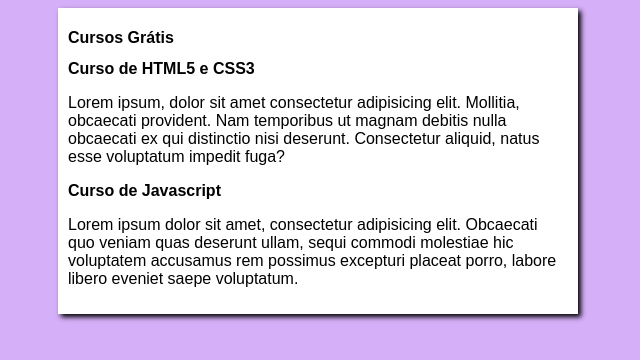
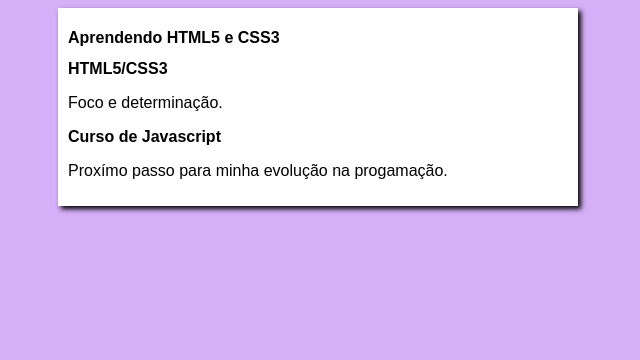
Before and after one commit to caiotenori0/projeto-site, a plain HTML site: page index.html in a window 1280 px wide. Shown: the whole page, without its empty margins (322-962 px from the left). Drawn offline with Linux system fonts and the light colour scheme.

Commit message:
alterações de títulos (treinando)

```diff
--- a/index.html
+++ b/index.html
@@ -6,21 +6,22 @@
     <meta charset="UTF-8">
     <meta http-equiv="X-UA-Compatible" content="IE=edge">
     <meta name="viewport" content="width=device-width, initial-scale=1.0">
-    <title>Curso em Video</title>
+    <title>Meu Primeiro Site</title>
     <link rel="stylesheet" href="estilos/styles.css">
 </head>
 <body>
     <main>
 <header>
-        <H1>Cursos Grátis</H1>
+        <H1>Aprendendo HTML5 e CSS3</H1>
     </header>
     <article>
-        <h2>Curso de HTML5 e CSS3</h2>
-        <p>Lorem ipsum, dolor sit amet consectetur adipisicing elit. Mollitia, obcaecati provident. Nam temporibus ut magnam debitis nulla obcaecati ex qui distinctio nisi deserunt. Consectetur aliquid, natus esse voluptatum impedit fuga?</p>
+        <h2>HTML5/CSS3
+        </h2>
+        <p>Foco e determinação.</p>
     </article>
     <article>
         <H2>Curso de Javascript</H2>
-        <p>Lorem ipsum dolor sit amet, consectetur adipisicing elit. Obcaecati quo veniam quas deserunt ullam, sequi commodi molestiae hic voluptatem accusamus rem possimus excepturi placeat porro, labore libero eveniet saepe voluptatum.</p>
+        <p>Proxímo passo para minha evolução na progamação.</p>
     </article>
     </main>
 </body>
```
